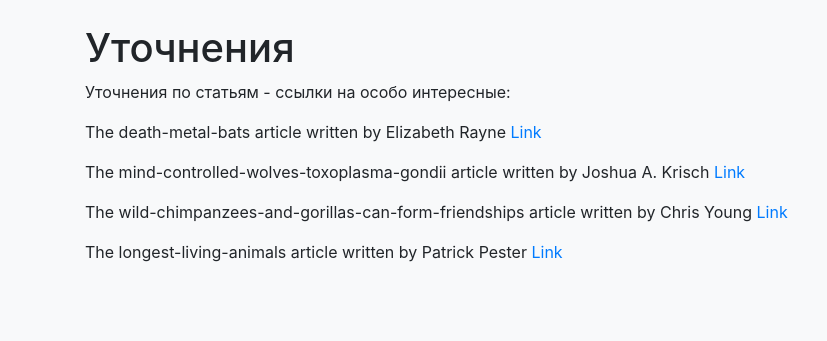
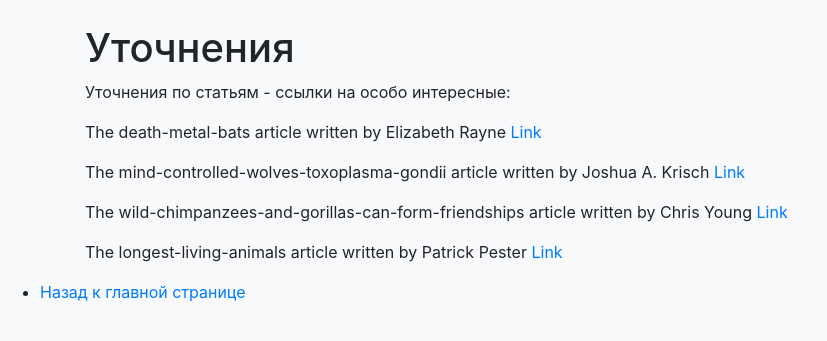
Before and after one commit to LeonidBabkin/hexlet-django-blog, a Django app: page /details/ in a window 1280 px wide. Shown: the top 341 px of the page, without its empty margins (0-827 px from the left). Run offline with Django 4.2, Linux system fonts and the light colour scheme; some libraries are stand-ins or nearby versions.

Commit message:
Update details.html

```diff
--- a/hexlet_django_blog/templates/details.html
+++ b/hexlet_django_blog/templates/details.html
@@ -17,5 +17,12 @@
       <p>The {{ article.name }} article written by {{ article.author }} <a href="{{ article.link }}">Link</a></p>
       {% endfor %}
     </div>
+    <div id="sidebar">
+    {% block sidebar %}
+        <ul>
+            <li><a href="{% url 'index' %}">Назад к главной странице</a></li>
+        </ul>
+    {% endblock %}
+    </div>
   </body>
 </html>
```
